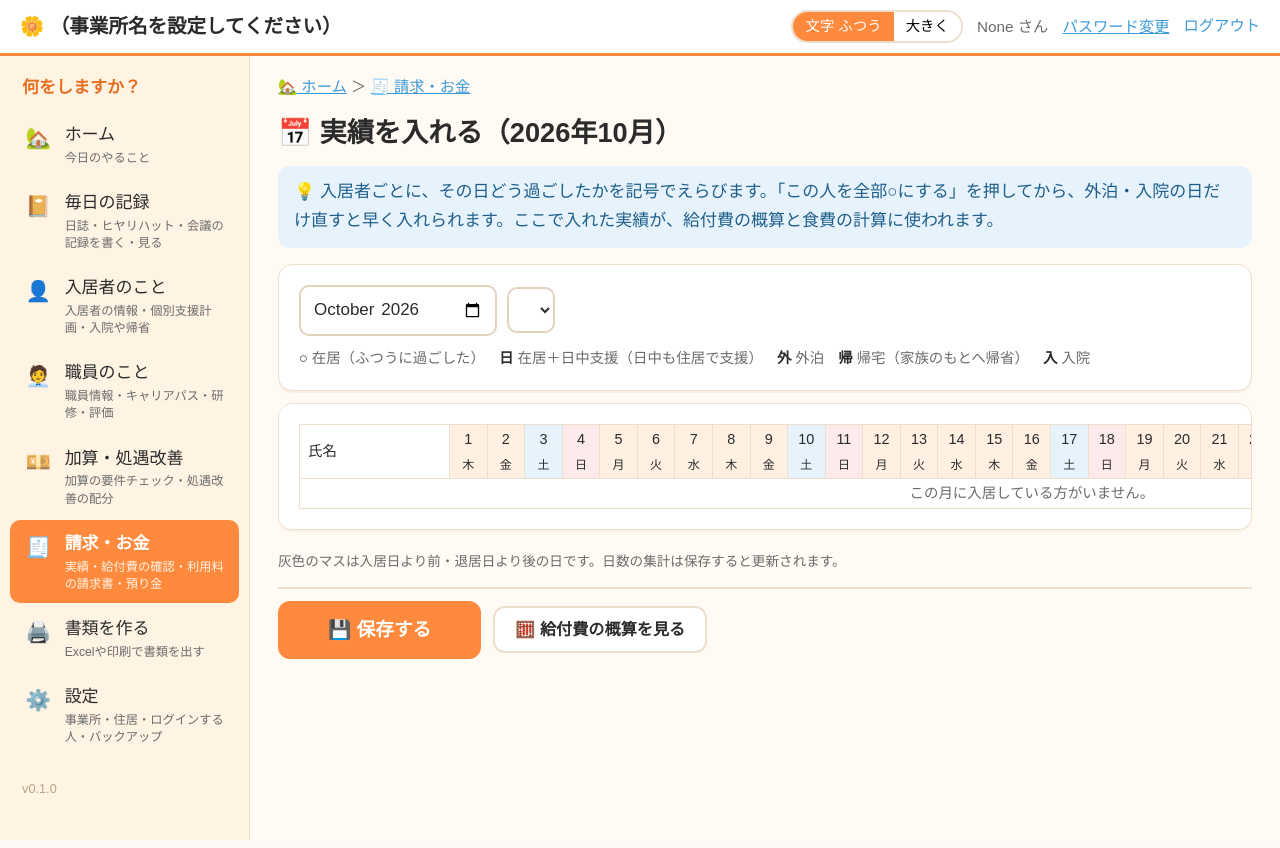
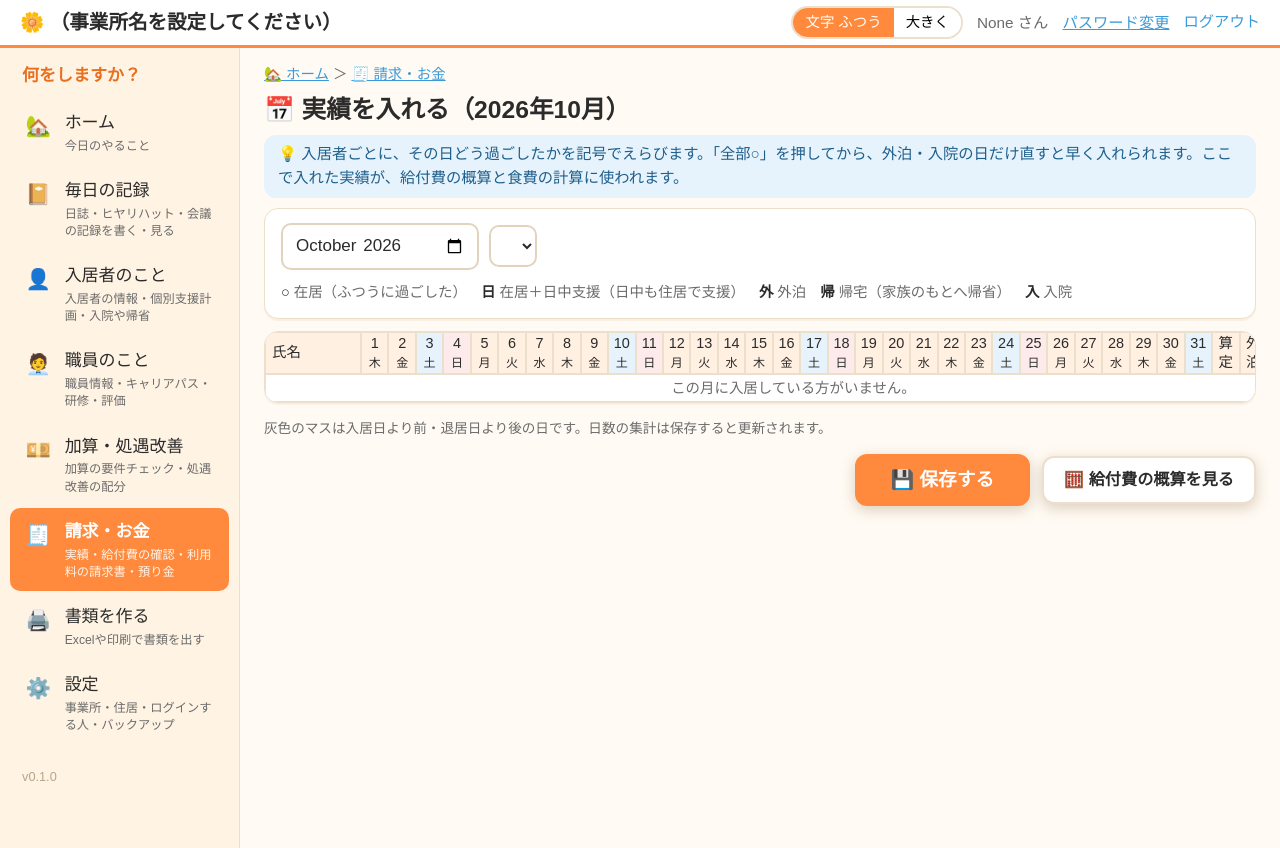
Before and after one commit to Ken1019/crm-releases, a Flask app: page /billing/attendance in a window 1280 px wide. Run offline with Flask 3, Linux system fonts and the light colour scheme; the visitor is signed in with stand-in values (Sample User, id 1); data comes from the database, SQL or seed files in the repository; data that the repository does not hold is empty.

Commit message:
スクロール時に内容が見える範囲を広げる
- 上部のバーを画面上に固定しないようにし、高さも薄く
- 左のメニューを画面の高さに合わせて固定（スクロールしても消えず、空白にならない）
- 画面下の保存の帯をやめ、右下に浮かぶ保存ボタンだけに
- 余白・見出し・案内文・表の行の高さを詰めて、1画面に入る情報を増やす
- 実績・勤務表の月の表：日付の見出しと名前の列を固定し、1か月31日分が
  ノートPC（1366×768）の画面に収まるようにマスを小さく
- Web版デモ：画面下の帯を左下の小さな表示に

Co-Authored-By: Claude Opus 5.5 <noreply@anthropic.com>
Claude-Session: https://claude.ai/code/session_01NcTjwdoaQhSq1hAkXJMiWw

```diff
--- a/ghms/static/style.css
+++ b/ghms/static/style.css
@@ -13,11 +13,11 @@ html.font-large { --fs:20px; }
 body { margin:0; font-family:"BIZ UDPGothic","BIZ UDゴシック","Meiryo UI","Yu Gothic UI","Hiragino Sans",sans-serif;
   font-size:var(--fs); line-height:1.7; color:var(--text); background:var(--bg); }
 a { color:var(--sky); } a:hover { text-decoration:underline; }
-h1 { font-size:1.6em; margin:0 0 .5em; line-height:1.4; } h2 { font-size:1.2em; margin:0 0 .6em; line-height:1.4; }
+h1 { font-size:1.45em; margin:0 0 .35em; line-height:1.35; } h2 { font-size:1.15em; margin:0 0 .5em; line-height:1.4; }
 :focus-visible { outline:3px solid var(--sky); outline-offset:2px; }
 
 /* 上部バー */
-.top { display:flex; gap:14px; align-items:center; background:#fff; border-bottom:3px solid var(--pri); padding:10px 20px; position:sticky; top:0; z-index:5; flex-wrap:wrap; }
+.top { display:flex; gap:14px; align-items:center; background:#fff; border-bottom:3px solid var(--pri); padding:6px 20px; flex-wrap:wrap; }
 .top .brand { font-weight:bold; font-size:1.15em; color:var(--text); text-decoration:none; }
 .spacer { flex:1; } .who { color:var(--muted); font-size:.9em; }
 .top a, .top button.link { font-size:.9em; }
@@ -26,8 +26,9 @@ h1 { font-size:1.6em; margin:0 0 .5em; line-height:1.4; } h2 { font-size:1.2em;
 .fontsize button.on { background:var(--pri); color:#fff; }
 
 /* メニュー */
-.layout { display:flex; min-height:calc(100vh - 60px); }
-.side { width:250px; flex-shrink:0; background:var(--side); padding:14px 10px 40px; border-right:1px solid var(--line); }
+.layout { display:flex; align-items:flex-start; }
+.side { width:240px; flex-shrink:0; background:var(--side); padding:10px 10px 24px; border-right:1px solid var(--line);
+  position:sticky; top:0; height:100vh; overflow-y:auto; }
 .side a { display:flex; gap:10px; align-items:center; color:var(--text); padding:9px 12px; border-radius:10px; text-decoration:none; margin:2px 0; }
 .side a:hover { background:#ffe6cc; }
 .side a.on { background:var(--pri); color:#fff; font-weight:bold; }
@@ -36,9 +37,9 @@ h1 { font-size:1.6em; margin:0 0 .5em; line-height:1.4; } h2 { font-size:1.2em;
 .side a.on small { color:#fff3e6; }
 .side a { padding:10px 12px; align-items:flex-start; }
 .side .side-q { margin:4px 12px 8px; font-weight:bold; color:var(--pri-dark); }
-.crumb { margin:-6px 0 14px; font-size:.9em; color:var(--muted); }
-.tasks { display:grid; grid-template-columns:repeat(auto-fill, minmax(300px, 1fr)); gap:14px; }
-.task { position:relative; display:flex; flex-direction:column; gap:4px; padding:18px 48px 18px 20px; border-radius:16px; background:#fff;
+.crumb { margin:0 0 6px; font-size:.85em; color:var(--muted); }
+.tasks { display:grid; grid-template-columns:repeat(auto-fill, minmax(300px, 1fr)); gap:10px; }
+.task { position:relative; display:flex; flex-direction:column; gap:2px; padding:12px 44px 12px 16px; border-radius:16px; background:#fff;
   border:2px solid var(--line); color:var(--text); text-decoration:none; box-shadow:0 3px 0 rgba(200,160,110,.18); }
 .task:hover { border-color:var(--pri); text-decoration:none; } .task b { font-size:1.1em; } .task small { color:var(--muted); font-size:.85em; }
 .task .go { position:absolute; right:18px; top:50%; transform:translateY(-50%); color:var(--pri); font-size:1.2em; }
@@ -47,11 +48,11 @@ h1 { font-size:1.6em; margin:0 0 .5em; line-height:1.4; } h2 { font-size:1.2em;
 .side .grp { color:var(--muted); font-size:.8em; padding:16px 12px 4px; font-weight:bold; }
 .side details { margin-top:6px; } .side summary { cursor:pointer; color:var(--muted); font-size:.85em; padding:12px; font-weight:bold; }
 .side .ver { color:#b9a68a; font-size:.75em; padding:20px 12px 0; }
-main { flex:1; padding:24px 28px 80px; min-width:0; max-width:1300px; }
+main { flex:1; padding:14px 24px 40px; min-width:0; max-width:1400px; }
 
 /* 部品 */
-.card { background:var(--card); border:1px solid var(--line); border-radius:var(--radius); padding:20px; margin-bottom:20px; box-shadow:0 2px 0 rgba(200,160,110,.12); }
-.head { display:flex; gap:10px; align-items:center; flex-wrap:wrap; margin-bottom:14px; } .head h1, .head h2 { margin:0 auto 0 0; }
+.card { background:var(--card); border:1px solid var(--line); border-radius:var(--radius); padding:14px 16px; margin-bottom:14px; box-shadow:0 2px 0 rgba(200,160,110,.12); }
+.head { display:flex; gap:10px; align-items:center; flex-wrap:wrap; margin-bottom:10px; } .head h1, .head h2 { margin:0 auto 0 0; }
 .btn { display:inline-flex; align-items:center; gap:6px; min-height:46px; padding:8px 20px; border:2px solid var(--line); border-radius:12px;
   background:#fff; color:var(--text); cursor:pointer; font:inherit; font-size:.95em; font-weight:bold; text-decoration:none; }
 .btn:hover { background:var(--pri-soft); text-decoration:none; }
@@ -61,36 +62,38 @@ main { flex:1; padding:24px 28px 80px; min-width:0; max-width:1300px; }
 .btn[disabled] { opacity:.6; cursor:wait; }
 button.link { background:none; border:none; color:var(--sky); cursor:pointer; font:inherit; padding:0; }
 form.inline { display:inline; }
-.flash { padding:14px 18px; border-radius:12px; margin-bottom:16px; background:var(--sky-soft); font-weight:bold; font-size:1.05em; }
+.flash { padding:8px 14px; border-radius:12px; margin-bottom:10px; background:var(--sky-soft); font-weight:bold; font-size:1.05em; }
 .flash.ok { background:var(--green-soft); color:var(--green); } .flash.ok::before { content:"✔ "; }
 .flash.error { background:var(--ng-soft); color:var(--ng); } .flash.error::before { content:"！ "; }
-.guide { background:var(--sky-soft); border-radius:12px; padding:12px 16px; margin:0 0 16px; color:#1f5f8b; }
+.guide { background:var(--sky-soft); border-radius:12px; padding:7px 14px; margin:0 0 10px; color:#1f5f8b; font-size:.9em; line-height:1.6; }
 .guide::before { content:"💡 "; }
 
 /* 入力 */
 .filters { display:flex; gap:10px; flex-wrap:wrap; align-items:center; margin-bottom:12px; }
-input, select, textarea { font:inherit; font-size:1em; min-height:46px; padding:8px 12px; border:2px solid #e2d3bd; border-radius:10px; background:#fff; max-width:100%; color:var(--text); }
+input, select, textarea { font:inherit; font-size:1em; min-height:42px; padding:6px 12px; border:2px solid #e2d3bd; border-radius:10px; background:#fff; max-width:100%; color:var(--text); }
 input:focus, select:focus, textarea:focus { border-color:var(--sky); outline:none; box-shadow:0 0 0 3px var(--sky-soft); }
 input[type=checkbox] { min-height:auto; width:24px; height:24px; accent-color:var(--pri); vertical-align:middle; }
 textarea { width:100%; resize:vertical; line-height:1.6; }
-.form { display:grid; grid-template-columns:repeat(auto-fill, minmax(280px, 1fr)); gap:16px 22px; }
-.form label { display:flex; flex-direction:column; gap:6px; } .form label > span { font-weight:bold; }
+.form { display:grid; grid-template-columns:repeat(auto-fill, minmax(260px, 1fr)); gap:10px 20px; }
+.form label { display:flex; flex-direction:column; gap:3px; } .form label > span { font-weight:bold; }
 .must { display:inline-block; background:var(--ng); color:#fff; font-size:.7em; padding:0 8px; border-radius:6px; margin-left:6px; vertical-align:middle; }
 .form .wide { grid-column:1 / -1; }
 .actions { display:flex; gap:12px; align-items:center; margin-top:10px; flex-wrap:wrap; }
-.sticky-save { position:sticky; bottom:0; background:rgba(255,250,243,.95); padding:12px 0; border-top:2px solid var(--line); z-index:4; margin-top:10px; }
+.sticky-save { position:sticky; bottom:10px; z-index:4; margin-top:10px; justify-content:flex-end; pointer-events:none; }
+.sticky-save > * { pointer-events:auto; box-shadow:0 4px 14px rgba(120,80,30,.25); }
+.sticky-save .btn.big { min-height:50px; padding:8px 34px; }
 
 /* 表 */
 .tablewrap { overflow-x:auto; }
 table.list { width:100%; border-collapse:collapse; background:#fff; border-radius:var(--radius); overflow:hidden; }
-table.list th, table.list td { border-bottom:1px solid var(--line); padding:10px 12px; text-align:left; vertical-align:top; }
+table.list th, table.list td { border-bottom:1px solid var(--line); padding:7px 10px; text-align:left; vertical-align:top; }
 table.list th { background:var(--pri-soft); font-size:.85em; white-space:nowrap; }
 table.list tbody tr.click { cursor:pointer; } table.list tbody tr.click:hover td { background:#fff6ec; }
 table.list tr.over td { background:var(--ng-soft); } table.list tr.total td { font-weight:bold; background:#fff6ec; }
 table.grid textarea { min-width:220px; } table.grid select { padding-right:4px; } .w5 { width:5.5em; } .w8 { width:7em; }
 table.detail { width:100%; border-collapse:collapse; }
-table.detail th { width:240px; text-align:left; color:var(--muted); font-weight:normal; padding:10px 12px; border-bottom:1px solid var(--line); vertical-align:top; }
-table.detail td { padding:10px 12px; border-bottom:1px solid var(--line); }
+table.detail th { width:240px; text-align:left; color:var(--muted); font-weight:normal; padding:6px 12px; border-bottom:1px solid var(--line); vertical-align:top; }
+table.detail td { padding:6px 12px; border-bottom:1px solid var(--line); }
 .pre { white-space:pre-wrap; } .nowrap { white-space:nowrap; } .num { text-align:right; white-space:nowrap; font-variant-numeric:tabular-nums; }
 .muted { color:var(--muted); } .small { font-size:.8em; }
 .ok { color:var(--green); font-weight:bold; } .ng { color:var(--ng); font-weight:bold; }
@@ -99,19 +102,19 @@ table.detail td { padding:10px 12px; border-bottom:1px solid var(--line); }
 .empty { text-align:center; padding:30px 10px; color:var(--muted); }
 
 /* ホーム */
-.hello { font-size:1.1em; margin-bottom:18px; }
-.bigmenu { display:grid; grid-template-columns:repeat(auto-fill, minmax(210px, 1fr)); gap:16px; margin-bottom:26px; }
-.bigmenu a { display:flex; flex-direction:column; gap:6px; align-items:flex-start; padding:20px; border-radius:18px; text-decoration:none; color:var(--text);
+.hello { font-size:1em; margin:0 0 12px; }
+.bigmenu { display:grid; grid-template-columns:repeat(auto-fill, minmax(200px, 1fr)); gap:12px; margin-bottom:16px; }
+.bigmenu a { display:flex; flex-direction:column; gap:4px; align-items:flex-start; padding:14px 16px; border-radius:18px; text-decoration:none; color:var(--text);
   background:#fff; border:2px solid var(--line); box-shadow:0 3px 0 rgba(200,160,110,.18); transition:transform .1s; }
 .bigmenu a:hover { transform:translateY(-2px); border-color:var(--pri); }
-.bigmenu .ic { font-size:2.2em; line-height:1; } .bigmenu b { font-size:1.1em; } .bigmenu small { color:var(--muted); font-size:.8em; }
+.bigmenu .ic { font-size:1.8em; line-height:1; } .bigmenu b { font-size:1.1em; } .bigmenu small { color:var(--muted); font-size:.8em; }
 .bigmenu a.main { background:var(--pri); color:#fff; border-color:var(--pri); } .bigmenu a.main small { color:#fff3e6; }
-.tiles { display:grid; grid-template-columns:repeat(auto-fill, minmax(180px, 1fr)); gap:14px; margin-bottom:20px; }
-.tile { background:#fff; border:2px solid var(--line); border-radius:16px; padding:14px 18px; display:flex; flex-direction:column; color:var(--text); text-decoration:none; }
+.tiles { display:grid; grid-template-columns:repeat(auto-fill, minmax(170px, 1fr)); gap:10px; margin-bottom:14px; }
+.tile { background:#fff; border:2px solid var(--line); border-radius:16px; padding:10px 16px; display:flex; flex-direction:column; color:var(--text); text-decoration:none; }
 .tile b { font-size:1.8em; line-height:1.3; } .tile span { color:var(--muted); font-size:.85em; } a.tile:hover { text-decoration:none; border-color:var(--pri); }
-.cols { display:grid; grid-template-columns:repeat(auto-fit, minmax(380px, 1fr)); gap:20px; }
-.todo { list-style:none; padding:0; margin:0; display:grid; gap:8px; }
-.todo li a { display:flex; gap:12px; align-items:center; padding:12px 14px; border-radius:12px; background:#fff6ec; color:var(--text); text-decoration:none; }
+.cols { display:grid; grid-template-columns:repeat(auto-fit, minmax(380px, 1fr)); gap:14px; }
+.todo { list-style:none; padding:0; margin:0; display:grid; gap:6px; }
+.todo li a { display:flex; gap:12px; align-items:center; padding:8px 12px; border-radius:12px; background:#fff6ec; color:var(--text); text-decoration:none; }
 .todo li a:hover { background:#ffe6cc; } .todo li.over a { background:var(--ng-soft); }
 .todo .when { margin-left:auto; color:var(--muted); font-size:.85em; white-space:nowrap; }
 .allgood { padding:18px; border-radius:12px; background:var(--green-soft); color:var(--green); font-weight:bold; }
@@ -121,7 +124,7 @@ label.check { display:flex; gap:10px; align-items:flex-start; margin:6px 0; } la
 .auth label { display:flex; flex-direction:column; gap:6px; font-weight:bold; } .auth h1 { text-align:center; }
 .pager { display:flex; gap:10px; } .summary { font-size:1.1em; }
 .printonly { display:none; }
-@media (max-width: 860px) { .layout { flex-direction:column; } .side { width:auto; border-right:none; border-bottom:1px solid var(--line); } .related { columns:1; } main { padding:18px 16px 60px; } }
+@media (max-width: 860px) { .layout { flex-direction:column; align-items:stretch; } .side { width:auto; height:auto; position:static; border-right:none; border-bottom:1px solid var(--line); } .related { columns:1; } main { padding:18px 16px 60px; } }
 @media (prefers-reduced-motion: reduce) { * { transition:none !important; } }
 @media print {
   .top, .side, .btn, .filters, .noprint, form.inline, .sticky-save, .guide { display:none !important; }
@@ -130,12 +133,14 @@ label.check { display:flex; gap:10px; align-items:flex-start; margin:6px 0; } la
 }
 .form h2.section { margin:14px 0 0; padding-top:14px; border-top:2px dashed var(--line); }
 /* 月のグリッド（実績・勤務表） */
-table.mgrid { border-collapse:collapse; font-size:.85em; }
-table.mgrid th, table.mgrid td { border:1px solid var(--line); padding:2px; text-align:center; }
-table.mgrid th { background:var(--pri-soft); font-weight:normal; min-width:2.6em; }
+.gridwrap { max-height:calc(100vh - 120px); overflow:auto; padding:0; }
+table.mgrid { border-collapse:separate; border-spacing:0; font-size:.85em; }
+table.mgrid th, table.mgrid td { border:1px solid var(--line); padding:1px; text-align:center; }
+table.mgrid th { background:var(--pri-soft); font-weight:normal; min-width:1.9em; position:sticky; top:0; z-index:2; line-height:1.3; }
 table.mgrid th.sat { background:var(--sky-soft); } table.mgrid th.sun { background:var(--ng-soft); }
-table.mgrid .name { text-align:left; padding:6px 8px; min-width:150px; position:sticky; left:0; background:#fff; z-index:1; }
-table.mgrid select { min-height:34px; padding:0 2px; width:2.9em; border-width:1px; border-radius:6px; font-size:1em; text-align:center; }
+table.mgrid .name { text-align:left; padding:3px 6px; min-width:96px; position:sticky; left:0; background:#fff; z-index:1; }
+table.mgrid th.name { z-index:3; background:var(--pri-soft); }
+table.mgrid select { min-height:30px; padding:0; width:1.9em; border-radius:5px; appearance:none; -webkit-appearance:none; cursor:pointer; border-width:1px; border-radius:6px; font-size:1em; text-align:center; }
 table.mgrid td.out { background:#eee; }
 table.mgrid tr.total td { background:#fff6ec; font-weight:bold; }
 .btn.mini { min-height:32px; padding:2px 10px; font-size:.8em; border-radius:8px; }
--- a/ghms/templates/billing_attendance.html
+++ b/ghms/templates/billing_attendance.html
@@ -2,7 +2,7 @@
 {% block title %}実績の入力{% endblock %}
 {% block content %}
 <h1>📅 実績を入れる（{{ first.strftime('%Y年%m月') }}）</h1>
-<p class="guide">入居者ごとに、その日どう過ごしたかを記号でえらびます。「この人を全部○にする」を押してから、外泊・入院の日だけ直すと早く入れられます。ここで入れた実績が、給付費の概算と食費の計算に使われます。</p>
+<p class="guide">入居者ごとに、その日どう過ごしたかを記号でえらびます。「全部○」を押してから、外泊・入院の日だけ直すと早く入れられます。ここで入れた実績が、給付費の概算と食費の計算に使われます。</p>
 <form method="get" class="filters card">
   <input type="month" name="ym" value="{{ ym }}" onchange="this.form.submit()" aria-label="月">
   <select name="home_id" onchange="this.form.submit()" aria-label="住居">
@@ -13,7 +13,7 @@
 </form>
 <form method="post" data-guard>
 <input type="hidden" name="_csrf" value="{{ csrf_token }}"><input type="hidden" name="ym" value="{{ ym }}"><input type="hidden" name="home_id" value="{{ home_id or '' }}">
-<div class="tablewrap card">
+<div class="gridwrap card">
 <table class="mgrid">
   <thead><tr><th class="name">氏名</th>
     {% for d in days %}<th class="{{ 'sat' if d.weekday() == 5 else 'sun' if d.weekday() == 6 }}">{{ d.day }}<br><small>{{ WEEK[d.weekday()] }}</small></th>{% endfor %}
@@ -21,7 +21,7 @@
   <tbody>
   {% for row in rows %}
   <tr>
-    <td class="name"><b>{{ row.r['name'] }}</b><br><button type="button" class="btn mini" data-fill="{{ row.r['id'] }}">この人を全部○にする</button></td>
+    <td class="name"><b>{{ row.r['name'] }}</b><br><button type="button" class="btn mini" data-fill="{{ row.r['id'] }}">全部○</button></td>
     {% for d, v, inres in row.cells %}
     <td class="{{ 'out' if not inres }}"><select name="a{{ row.r['id'] }}_{{ d.day }}" data-r="{{ row.r['id'] }}" data-in="{{ 1 if inres else 0 }}" aria-label="{{ row.r['name'] }} {{ d.day }}日">
       <option value=""></option>{% for c, label in CODES %}<option value="{{ c }}"{% if v == c %} selected{% endif %}>{{ c }}</option>{% endfor %}
--- a/ghms/templates/shift.html
+++ b/ghms/templates/shift.html
@@ -15,7 +15,7 @@
 </form>
 <form method="post" data-guard>
 <input type="hidden" name="_csrf" value="{{ csrf_token }}"><input type="hidden" name="ym" value="{{ ym }}"><input type="hidden" name="home_id" value="{{ home_id or '' }}">
-<div class="tablewrap card">
+<div class="gridwrap card">
 <table class="mgrid">
   <thead><tr><th class="name">職員</th>
     {% for d in days %}<th class="{{ 'sat' if d.weekday() == 5 else 'sun' if d.weekday() == 6 }}">{{ d.day }}<br><small>{{ WEEK[d.weekday()] }}</small></th>{% endfor %}
```
Also changed, not shown: tools/build_web_demo.py (+3 -5 lines).
